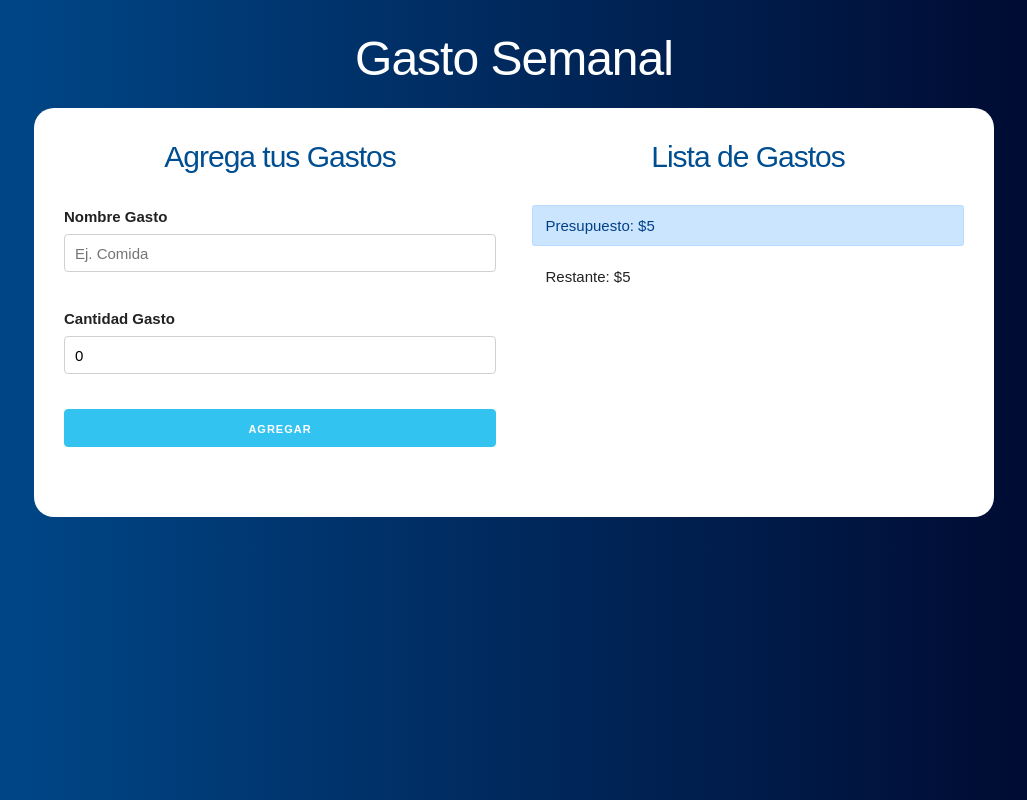
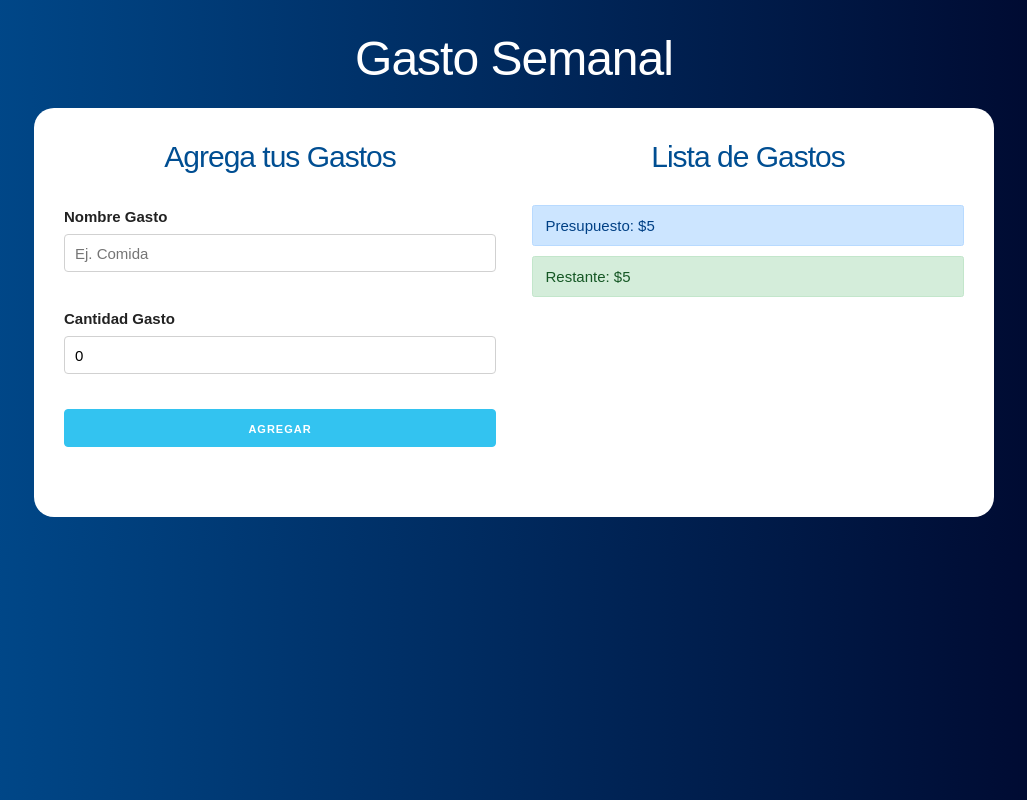
Before and after one commit to mauricarron/ctc-control-presupuesto, a React app: page / in a window 1280 px wide. Both pictures are taken after typing "5" into the empty fields and a click on the input "Confirmar". Shown: the whole page, without its empty margins (126-1153 px from the left). Built offline with nearby package versions, Linux system fonts and the light colour scheme.

Commit message:
Completa 17. Cambiando el color del restante conforme se agota el presupuesto

```diff
--- a/src/App.js
+++ b/src/App.js
@@ -19,7 +19,7 @@
       guardarRestante(presupuestoRestante);
       guardarCrearGasto(false);
     }
-  }, [gasto]);
+  }, [gasto, crearGasto, listaGastos, restante]);
 
   return (
     <div className="container">
--- a/src/components/ControlPresupuesto.js
+++ b/src/components/ControlPresupuesto.js
@@ -1,10 +1,13 @@
 import React, { Fragment } from "react";
+import { revisarPresupuesto } from "../helpers";
 
 const ControlPresupuesto = ({ presupuesto, restante }) => {
   return (
     <Fragment>
       <div className="alert alert-primary">Presupuesto: ${presupuesto}</div>
-      <div className="alert">Restante: ${restante}</div>
+      <div className={revisarPresupuesto(presupuesto, restante)}>
+        Restante: ${restante}
+      </div>
     </Fragment>
   );
 };
--- /dev/null
+++ b/src/helpers.js
@@ -0,0 +1,12 @@
+export const revisarPresupuesto = (presupuesto, restante) => {
+  let clase;
+  if (presupuesto / 4 > restante) {
+    clase = "alert alert-danger";
+  } else if (presupuesto / 2 > restante) {
+    clase = "alert alert-warning";
+  } else {
+    clase = "alert alert-success";
+  }
+
+  return clase;
+};
```
Also changed, not shown: 1 other file (tests, documents, lock files or other folders).
